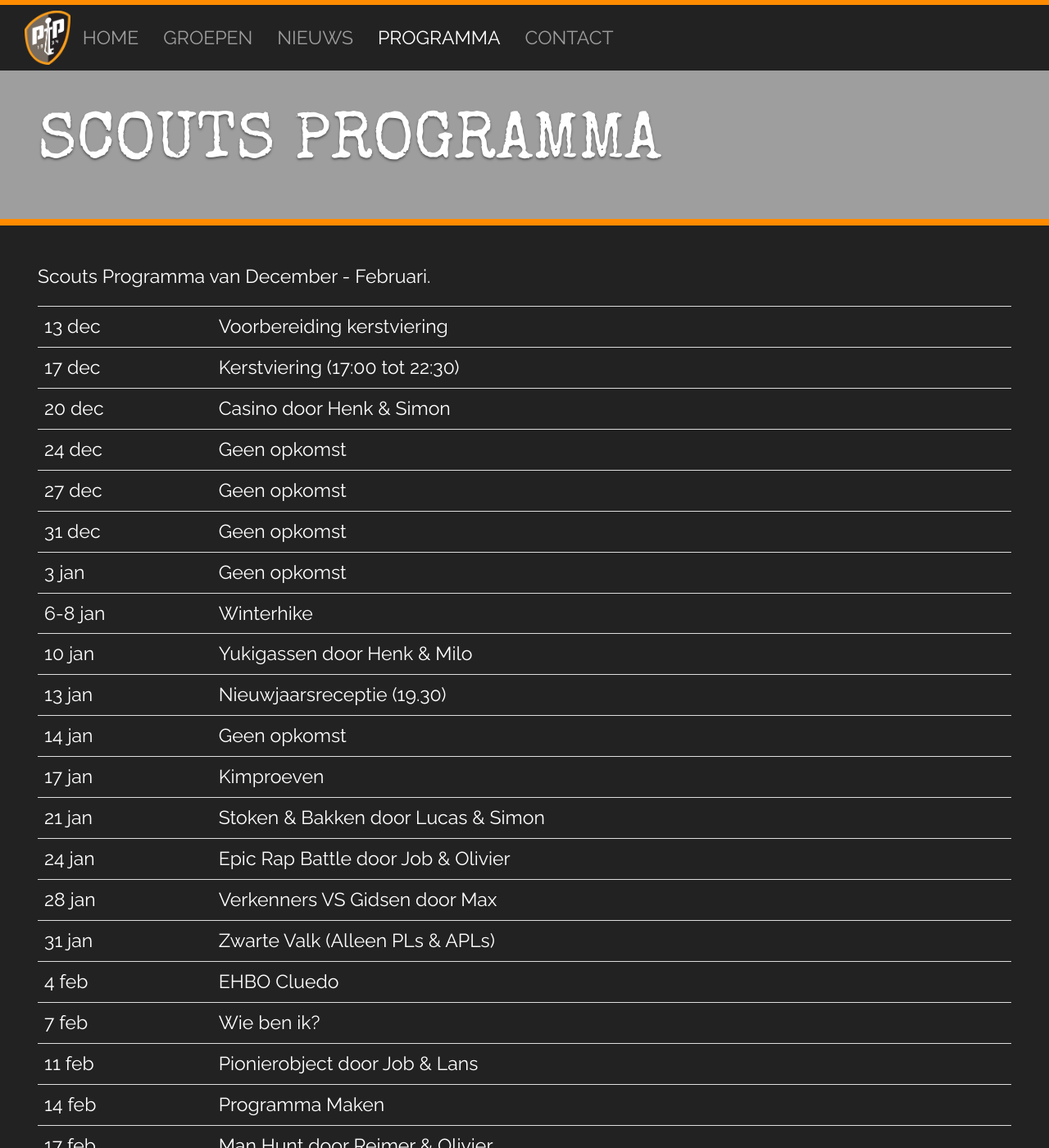
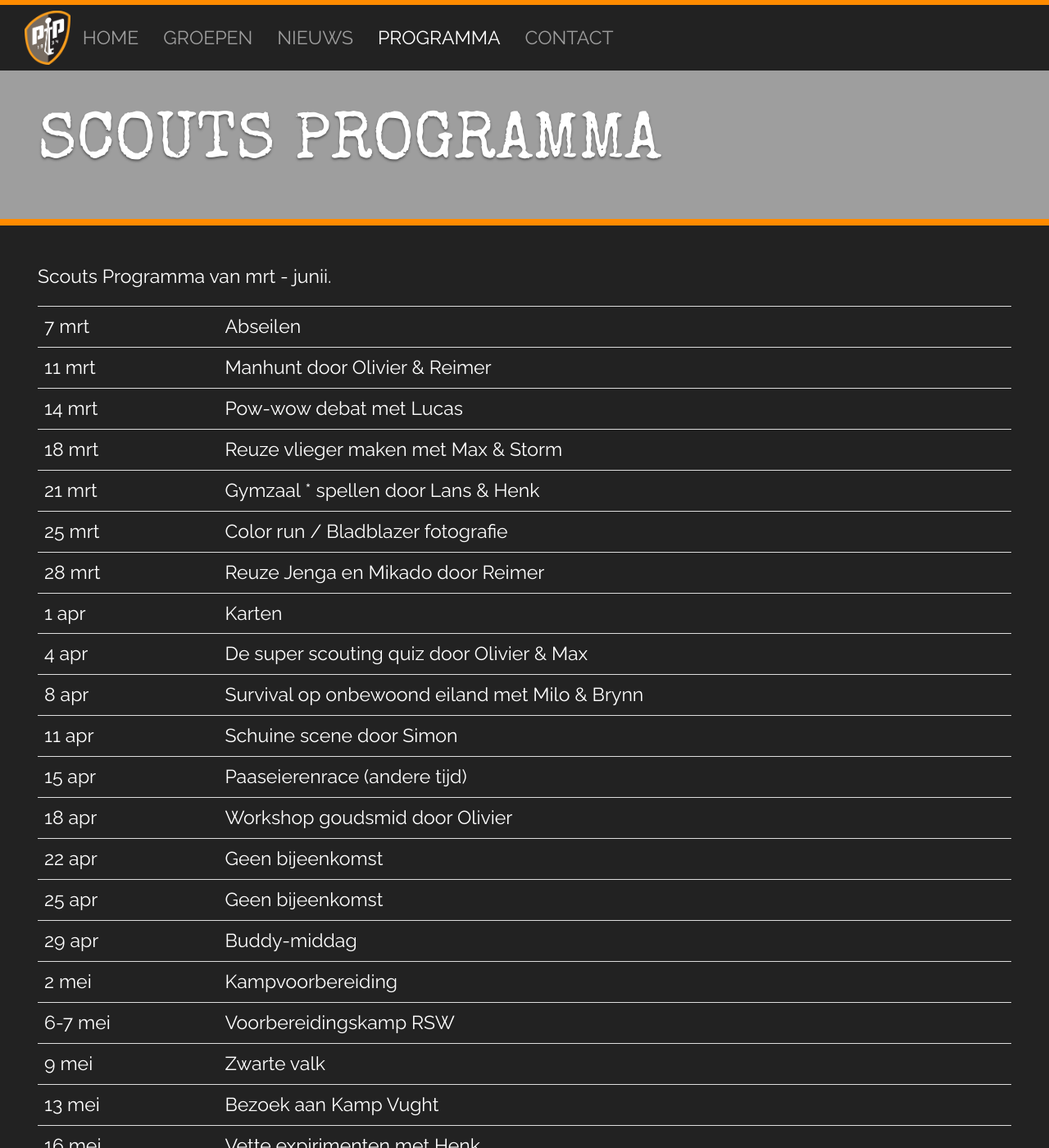
Before and after one commit to nognooitmeegemaakt/website, a Jekyll site: the page built from _agenda/scouts.md, in a window 1280 px wide and 1400 px high. Shown: the whole window at 82% size. Built offline with Jekyll 4.4.1, drawn with Linux system fonts in a browser that asks for light colours; some web fonts are replaced; some of the changed text lies outside the part shown.

Commit message:
Update scouts.md

```diff
--- a/_agenda/scouts.md
+++ b/_agenda/scouts.md
@@ -5,31 +5,38 @@ category: agenda
 agenda: scouts
 ---
 
-Scouts Programma van December - Februari.
+Scouts Programma van mrt - junii.
 
 {:.table}
 |-------|---------
-| 13 dec | Voorbereiding kerstviering
-| 17 dec | Kerstviering (17:00 tot 22:30)
-| 20 dec | Casino door Henk & Simon
-| 24 dec | Geen opkomst
-| 27 dec | Geen opkomst
-| 31 dec | Geen opkomst
-| 3 jan | Geen opkomst
-| 6-8 jan | Winterhike
-| 10 jan | Yukigassen door Henk & Milo
-| 13 jan | Nieuwjaarsreceptie (19.30)
-| 14 jan | Geen opkomst
-| 17 jan | Kimproeven
-| 21 jan | Stoken & Bakken door Lucas & Simon
-| 24 jan | Epic Rap Battle door Job & Olivier
-| 28 jan | Verkenners VS Gidsen door Max
-| 31 jan | Zwarte Valk (Alleen PLs & APLs)
-| 4 feb | EHBO Cluedo
-| 7 feb | Wie ben ik?
-| 11 feb | Pionierobject door Job & Lans
-| 14 feb | Programma Maken
-| 17 feb | Man Hunt door Reimer & Olivier
-| 21 feb | Ereraad (Alleen PLs)
-| 25 feb | Oliebollenfantengeloop (ochtend)
-| 28 feb | Geen opkomst
+| 7 mrt | Abseilen
+| 11 mrt | Manhunt door Olivier & Reimer
+| 14 mrt | Pow-wow debat met Lucas
+| 18 mrt | Reuze vlieger maken met Max & Storm
+| 21 mrt | Gymzaal * spellen door Lans & Henk
+| 25 mrt | Color run / Bladblazer fotografie
+| 28 mrt | Reuze Jenga en Mikado door Reimer
+| 1 apr | Karten
+| 4 apr | De super scouting quiz door Olivier & Max
+| 8 apr | Survival op onbewoond eiland met Milo & Brynn
+| 11 apr | Schuine scene door Simon
+| 15 apr | Paaseierenrace (andere tijd)
+| 18 apr | Workshop goudsmid door Olivier
+| 22 apr | Geen bijeenkomst
+| 25 apr | Geen bijeenkomst
+| 29 apr | Buddy-middag
+| 2 mei | Kampvoorbereiding
+| 6-7 mei | Voorbereidingskamp RSW
+| 9 mei | Zwarte valk
+| 13 mei | Bezoek aan Kamp Vught
+| 16 mei | Vette expirimenten met Henk
+| 20 mei | Slider Madness
+| 23 mei | Voorbereiding RSW
+| 25-27 mei | RSW
+| 30 mei | Opruimen RSW
+| 3 juni | Trampoline paradijs
+| 6 juni | Programma maken
+| 10 juni | Herbarium maken
+| 13 juni | Ereraad
+
+_* Gymzaal wordt gehuurd door de Staf, maar de spellen worden bedacht door Lans & Henk._
```
